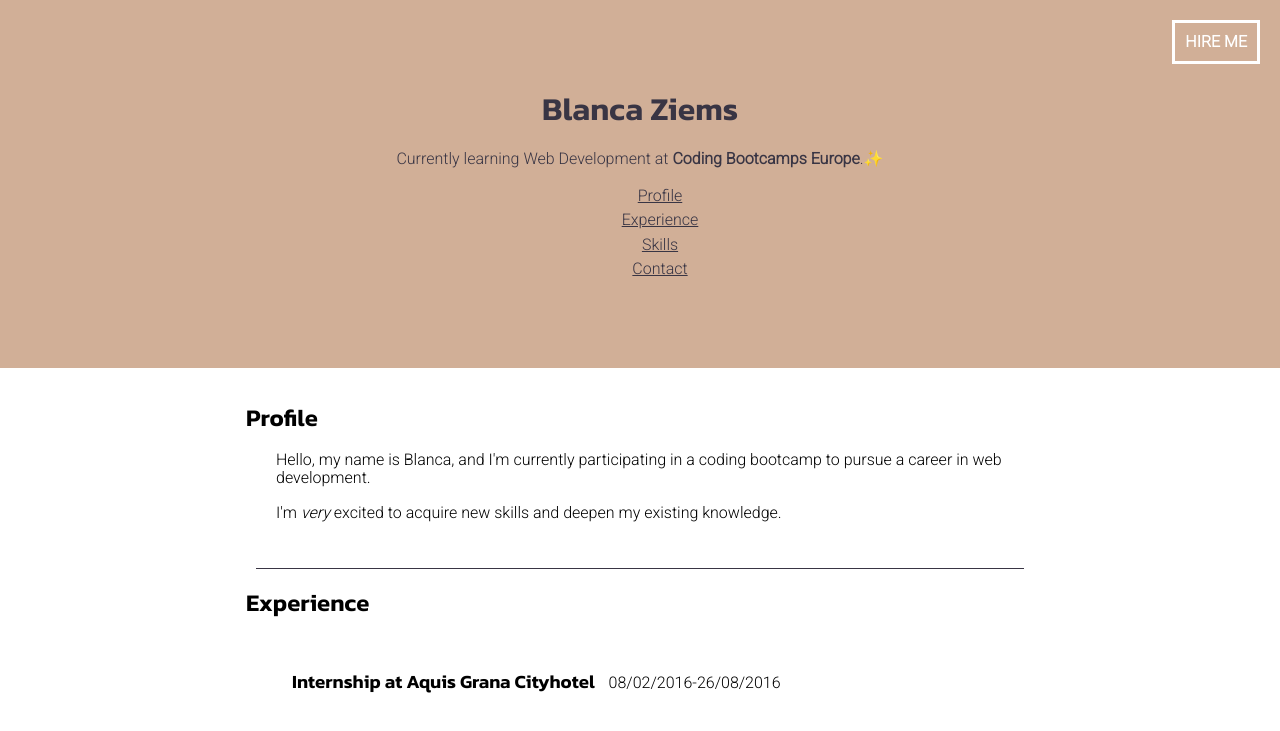
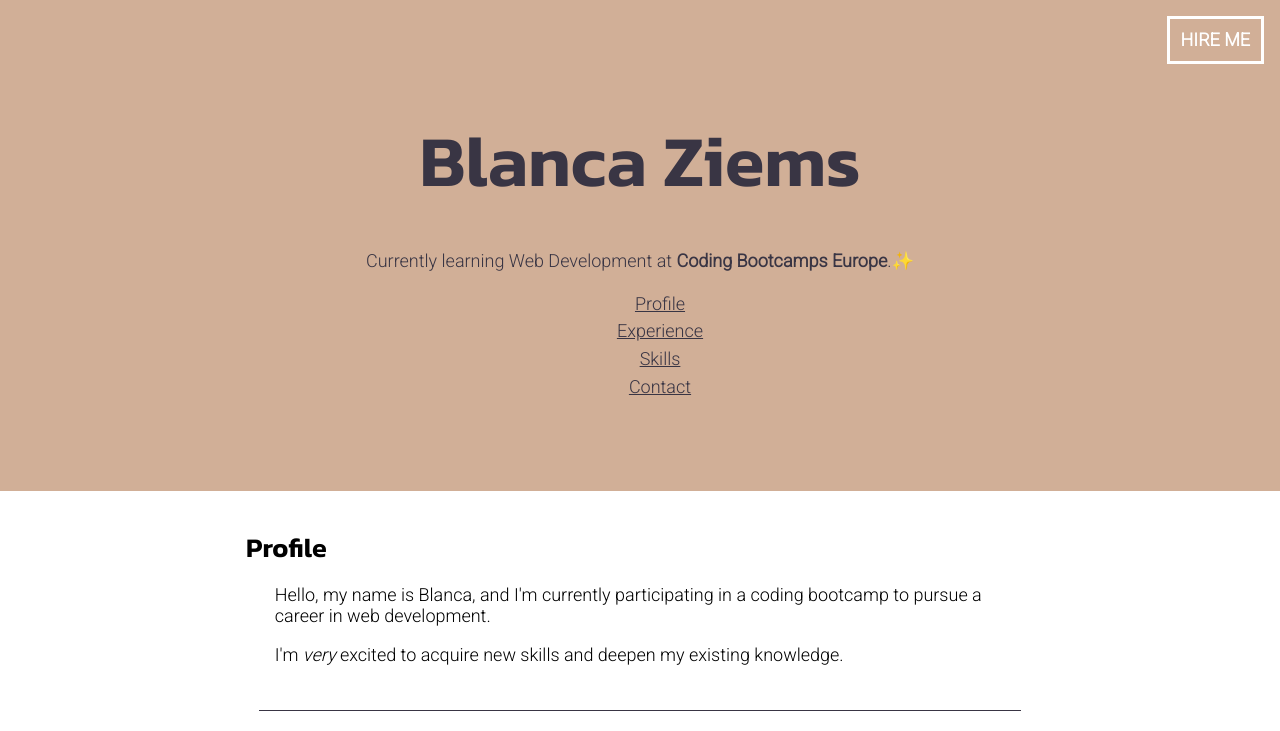
Before and after one commit to blanc1a/first-steps-with-html-css, a plain HTML site: page index.html in a window 1280 px wide. Shown: the top 731 px of the page. Drawn offline with nearby package versions, Linux system fonts and the light colour scheme.

Commit message:
length units

```diff
--- a/index.html
+++ b/index.html
@@ -19,8 +19,10 @@
 <body>
     <header class="header">
         <aside id="button">HIRE ME</aside>
-        <h1>Blanca Ziems</h1>
-        <p>Currently learning Web Development at <strong>Coding Bootcamps Europe</strong>.</p>
+        <div class="header-refactoring">
+            <h1>Blanca Ziems</h1>
+            <p>Currently learning Web Development at <strong>Coding Bootcamps Europe</strong>.</p>
+        </div>
         <nav>
             <ul id="navigation">
                 <li><a class="nav-item" href="#Profile">Profile</a></li>
--- a/style.css
+++ b/style.css
@@ -1,4 +1,4 @@
-/*UNIVERSAL*/
+/*GENERAL*/
 * {
   box-sizing: border-box;
 }
@@ -10,9 +10,10 @@
 
 html {
   font-family: "Roboto", sans-serif;
+  font-size: 18px;
 }
 body {
-  margin: 0px;
+  margin: 0;
 }
 
 h1,
@@ -21,29 +22,38 @@ h3 {
   font-family: "Kanit", sans-serif;
 }
 
-header,
-main {
-  padding: 16px;
-}
-
+/*SPECIFIC*/
 .header {
   text-align: center;
   background-color: #d1af97;
   color: #393544;
-  padding: 70px 16px;
+  padding: 4rem 1rem;
+}
+
+.header-refactoring {
+  font-size: 4rem;
+}
+
+.header-refactoring h1 {
+  font-size: 1em;
+}
+
+.header-refactoring p {
+  font-size: 25%;
 }
 
 .main {
-  max-width: 800px;
+  max-width: 80ch;
   margin: 0 auto;
+  padding: 1rem;
 }
 
 article {
-  padding-bottom: 30px;
+  padding-bottom: 1.5rem;
 }
 
 #navigation li {
-  padding: 3px 0;
+  padding: 0.2rem 0;
   list-style: none;
 }
 
@@ -60,7 +70,7 @@ article {
 }
 
 .main > article + article {
-  border-top: 1px solid #393544;
+  border-top: 0.1rem solid #393544;
 }
 .header p::after {
   content: "✨ ";
@@ -68,7 +78,7 @@ article {
 
 .experience-heading {
   display: inline-block;
-  padding-right: 10px;
+  padding-right: 1.8rem;
 }
 
 .sub-heading {
@@ -77,23 +87,23 @@ article {
 
 main h2 {
   position: relative;
-  right: 30px;
+  right: 1.6rem;
 }
 
 main article {
-  padding-left: 20px;
-  padding-right: 20px;
+  padding-left: 0.9rem;
+  padding-right: 0.9rem;
 }
 
 #button {
   position: absolute;
-  top: 20px;
-  right: 20px;
+  top: 0.9rem;
+  right: 0.9rem;
   color: white;
   font-weight: 800;
   /*background-color: #8d6549;*/
-  border: 3px solid white;
-  padding: 10px;
+  border: 0.2rem solid white;
+  padding: 0.6rem;
 }
 
 #Contact ul li {
@@ -101,5 +111,5 @@ main article {
 }
 
 #Contact ul {
-  padding-left: 0px;
+  padding-left: 0;
 }
```
